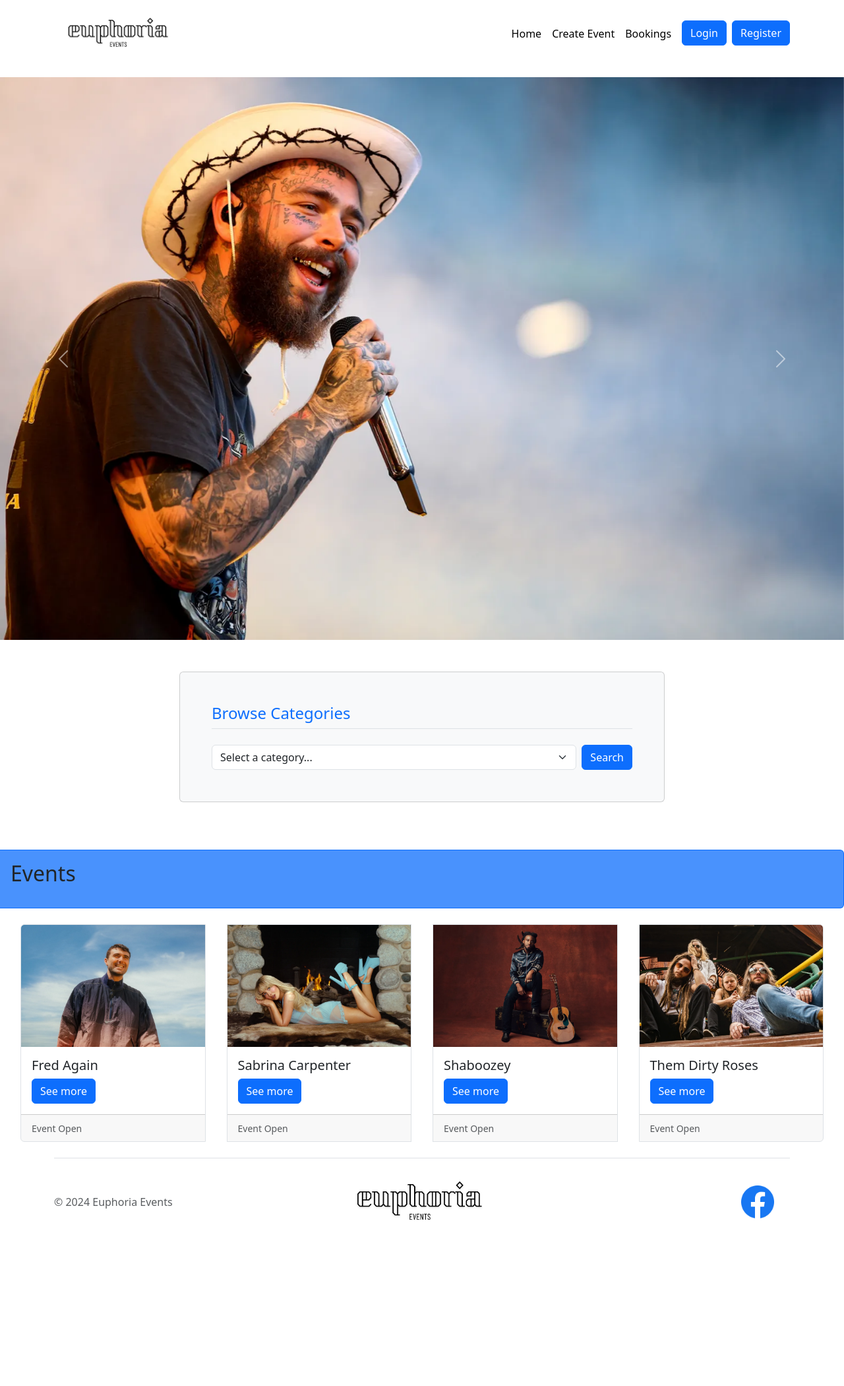
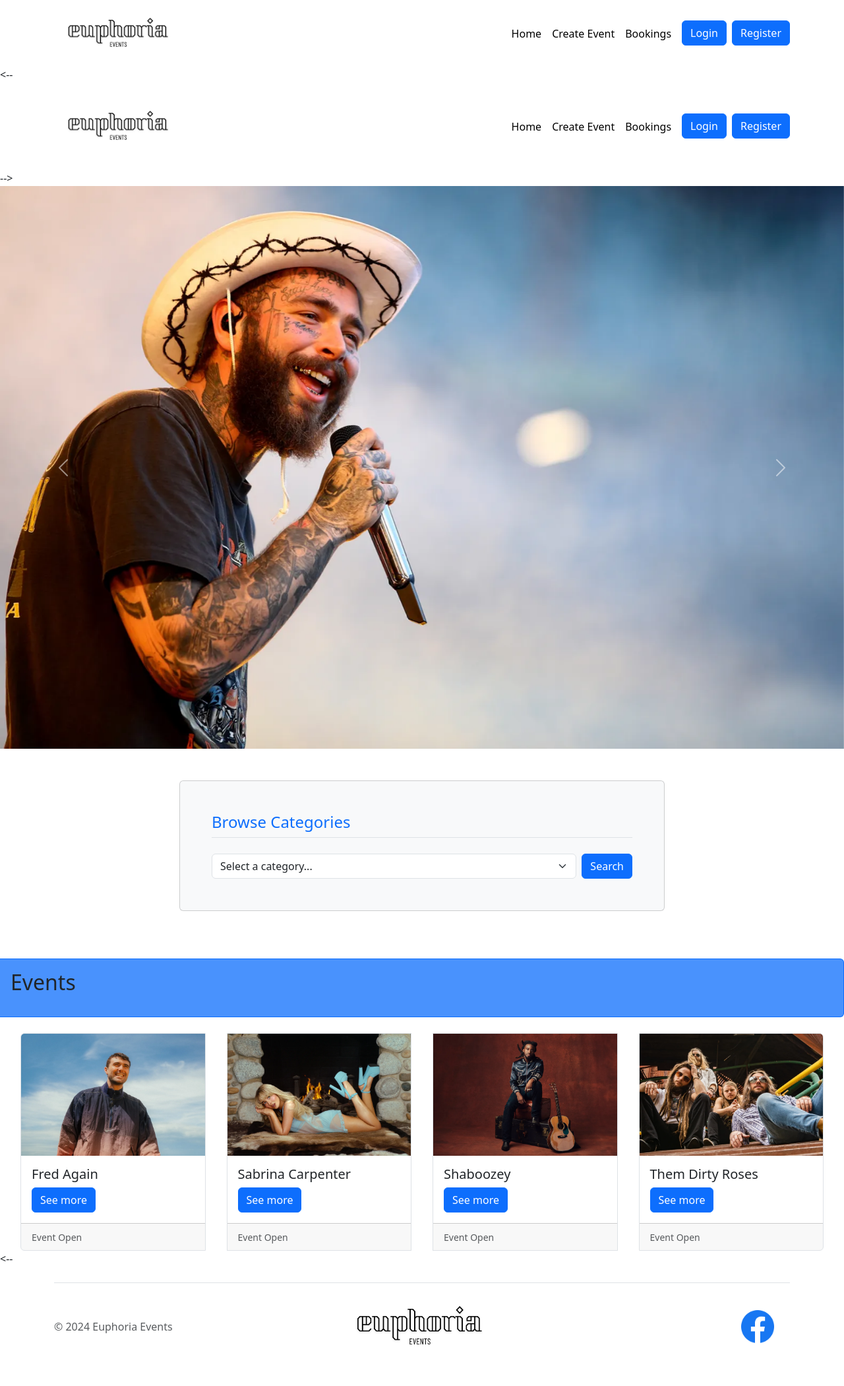
Before and after one commit to brendanpetersen/group-31, a Flask app: page / in a window 1280 px wide. Shown: the whole page at 66% size. Before the commit the page ends 1850 px from the top, so only its background shows below. Run offline with Flask 3, Linux system fonts and the light colour scheme; some libraries are stand-ins or nearby versions.

Commit message:
Update index.html

```diff
--- a/templates/index.html
+++ b/templates/index.html
@@ -1,9 +1,54 @@
-{% extends "base.html" %}
+<!-- Bootstrap -->
+
+<!doctype html>
+<html lang="en">
+  <head>
+   <link href="https://cdn.jsdelivr.net/npm/bootstrap@5.3.3/dist/css/bootstrap.min.css" rel="stylesheet" integrity="sha384-QWTKZyjpPEjISv5WaRU9OFeRpok6YctnYmDr5pNlyT2bRjXh0JMhjY6hW+ALEwIH" crossorigin="anonymous">
+   <script src="https://cdn.jsdelivr.net/npm/bootstrap@5.3.3/dist/js/bootstrap.bundle.min.js" integrity="sha384-YvpcrYf0tY3lHB60NNkmXc5s9fDVZLESaAA55NDzOxhy9GkcIdslK1eN7N6jIeHz" crossorigin="anonymous"></script>
+    <meta charset="utf-8">
+    <meta name="viewport" content="width=device-width, initial-scale=1">
+
+<body>
+    <!-- Header -->
+    <header>
+
+        <!-- Navbar -->
+        <nav class="navbar navbar-expand-lg navbar-light bg-white">
+  <div class="container">
+    <a class="navbar-brand" href="index.html"><img
+            src="img/logo.png"
+            alt="euphoria events"
+            width="200"
+            height="75">
+    <div class="collapse navbar-collapse justify-content-end"
+        id="navbarSupportedContent">
+      <ul class="navbar-nav
+        <li class="nav-item">
+          <a class="nav-link active" aria-current="page" href="index.html">Home</a>
+        </li>
+        <li class="nav-item">
+          <a class="nav-link active" aria-current="page" href="create-event.html">Create Event</a>
+        </li>
+        <li class="nav-item">
+          <a class="nav-link active" aria-current="page" href="bookings.html">Bookings</a>
+        </li>
+        <li class="nav-item">
+          <a href="login.html" type="button" class="flex-shrink-1 btn btn-primary ms-2">Login</a>
+        </li>
+        <li class="nav-item">
+          <a href="register.html" type="button" class="flex-shrink-1 btn btn-primary ms-2">Register</a>
+        </li>
+      </ul>
+    </div>
+  </div>
+</nav>
+<p>
+<--{% extends "base.html" %}
 
 {% block header %}
 {% endblock %}
 
-{% block content %}
+{% block content %}-->
     <!-- Slideshow Images -->
     <div id="carouselExample" class="carousel slide">
         <div class="carousel-inner">
@@ -86,7 +131,7 @@
             <div class="card-footer"><small class="text-muted">Event Open</small></div>
         </div>
     </div>
-{% endblock %}
+<--{% endblock %}
 
 {% block footer %}
-{% endblock %}
+{% endblock %}-->
```
